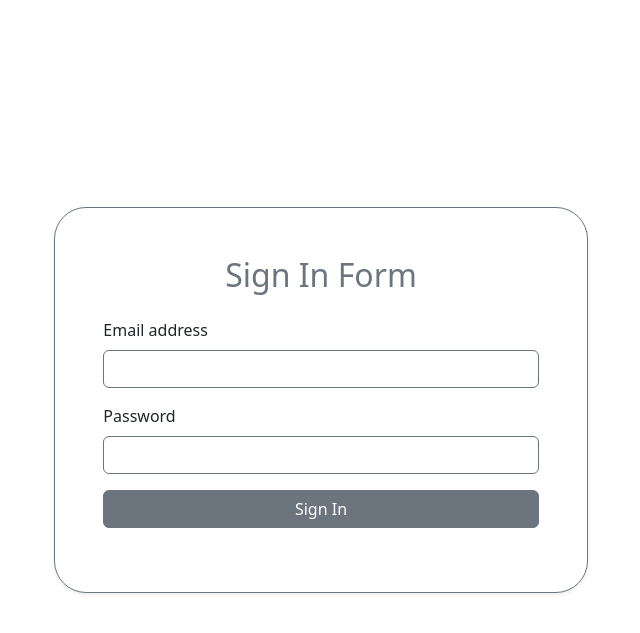
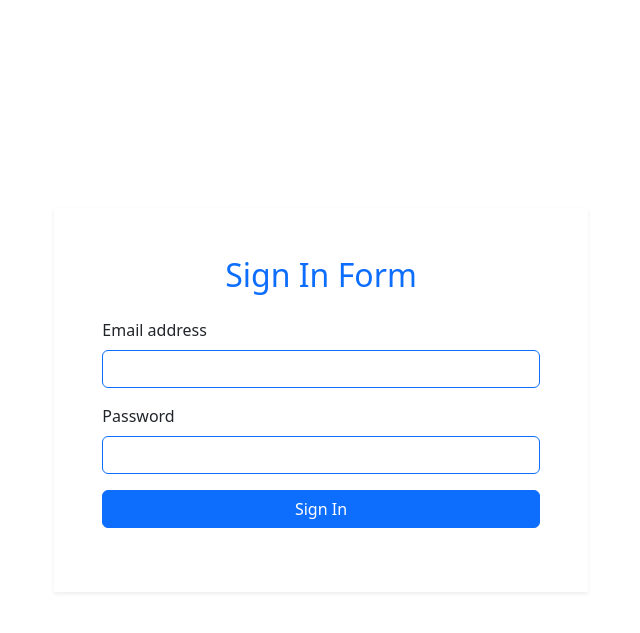
Before and after one commit to badakomora/Waste-Track, a PHP site: page /index.php in a window 1280 px wide. Shown: the top 633 px of the page, without its empty margins (319-959 px from the left). Run offline with PHP 8.4, Linux system fonts and the light colour scheme.

Commit message:
new update

```diff
--- a/backend/index.php
+++ b/backend/index.php
@@ -67,24 +67,24 @@ if (isset($_POST['login'])) {
 <body>
 
     <div class="vh-100 d-flex justify-content-center align-items-center" id="SignIn">
-        <div class="col-md-5 p-5 shadow-sm border rounded-5 border-secondary bg-white">
-            <h2 class="text-center mb-4 text-secondary">Sign In Form</h2>
+        <div class="col-md-5 p-5 shadow-sm">
+            <h2 class="text-center mb-4 text-primary">Sign In Form</h2>
             <form action="" method="POST">
                 <div class="mb-3">
                     <label for="exampleInputEmail1" class="form-label">Email address</label>
-                    <input type="email" name="email" class="form-control border border-secondary" id="exampleInputEmail1" aria-describedby="emailHelp">
+                    <input type="email" name="email" class="form-control border border-primary" id="exampleInputEmail1" aria-describedby="emailHelp">
                 </div>
                 <div class="mb-3">
                     <label for="exampleInputPassword1" class="form-label">Password</label>
-                    <input type="password" name="password" class="form-control border border-secondary" id="exampleInputPassword1">
+                    <input type="password" name="password" class="form-control border border-primary" id="exampleInputPassword1">
                 </div>
-                <!-- <p class="small"><a class="text-secondary" href="forget-password.html">Forgot password?</a></p> -->
+                <!-- <p class="small"><a class="text-primary" href="forget-password.html">Forgot password?</a></p> -->
                 <div class="d-grid">
-                    <button class="btn btn-secondary" name="login" type="submit">Sign In</button>
+                    <button class="btn btn-primary" name="login" type="submit">Sign In</button>
                 </div>
             </form>
             <div class="mt-3">
-                <!-- <p class="mb-0  text-center">Don't have an account? <a href="#SignUp" class="text-secondary fw-bold" >Sign
+                <!-- <p class="mb-0  text-center">Don't have an account? <a href="#SignUp" class="text-primary fw-bold" >Sign
                         Up</a></p> -->
             </div>
         </div>
@@ -92,28 +92,28 @@ if (isset($_POST['login'])) {
 
 
     <!-- <div class="vh-100 d-flex justify-content-center align-items-center" id="SignUp">
-        <div class="col-md-5 p-5 shadow-sm border rounded-5 border-secondary bg-white">
-            <h2 class="text-center mb-4 text-secondary">Sign Up Form</h2>
+        <div class="col-md-5 p-5 shadow-sm  bg-white">
+            <h2 class="text-center mb-4 text-primary">Sign Up Form</h2>
             <form method="Post" action="">
             <div class="mb-3">
                     <label for="exampleInputPassword1" class="form-label">Username</label>
-                    <input type="username" name="username" class="form-control border border-secondary" id="exampleInputPassword1">
+                    <input type="username" name="username" class="form-control border border-primary" id="exampleInputPassword1">
                 </div>
                 <div class="mb-3">
                     <label for="exampleInputEmail1" class="form-label">Email address</label>
-                    <input type="email" name="email" class="form-control border border-secondary" id="exampleInputEmail1" aria-describedby="emailHelp">
+                    <input type="email" name="email" class="form-control border border-primary" id="exampleInputEmail1" aria-describedby="emailHelp">
                 </div>
                 <div class="mb-3">
                     <label for="exampleInputPassword1" class="form-label">Password</label>
-                    <input type="password" name="password" class="form-control border border-secondary" id="exampleInputPassword1">
+                    <input type="password" name="password" class="form-control border border-primary" id="exampleInputPassword1">
                 </div>
-                <p class="small"><a class="text-secondary" href="forget-password.html">Forgot password?</a></p>
+                <p class="small"><a class="text-primary" href="forget-password.html">Forgot password?</a></p>
                 <div class="d-grid">
-                    <button class="btn btn-secondary" name="Register" type="submit">Sign Up</button>
+                    <button class="btn btn-primary" name="Register" type="submit">Sign Up</button>
                 </div>
             </form>
             <div class="mt-3">
-                <p class="mb-0  text-center">Already have an account? <a href="#SignIn" class="text-secondary fw-bold">Sign
+                <p class="mb-0  text-center">Already have an account? <a href="#SignIn" class="text-primary fw-bold">Sign
                         In</a></p>
             </div>
         </div>
```
